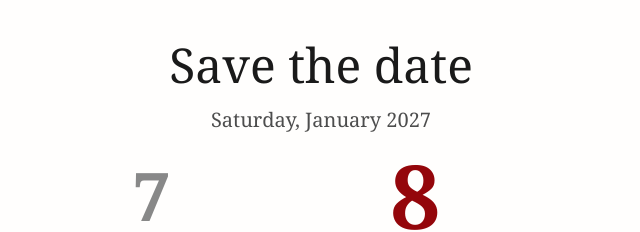
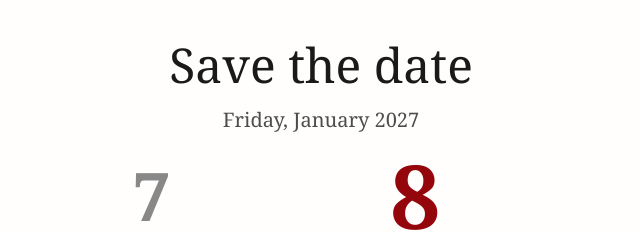
Before and after one commit to jeinellykaa/jeinel-lyka-wedding, a plain HTML site: page index.html in a window 1280 px wide. Shown: the part 7967-8199 px from the top of the page, 319-959 px from the left. Drawn offline with Linux system fonts and the light colour scheme; a web font is replaced by a local one.

Commit message:
git
Signed-off-by: jeinellykaa <jeinellykaa@gmail.com>

```diff
--- a/index.html
+++ b/index.html
@@ -282,7 +282,7 @@ Jeinel &amp; Lyka
       <!-- SAVE THE DATE -->
       <section class="save-date reveal">
         <h3>Save the date</h3>
-        <p>Saturday, January 2027</p>
+        <p>Friday, January 2027</p>
         <div class="save-numbers" aria-hidden="true">
           <span>5</span><span>6</span><span>7</span>
           <span class="hi">8</span>
```
